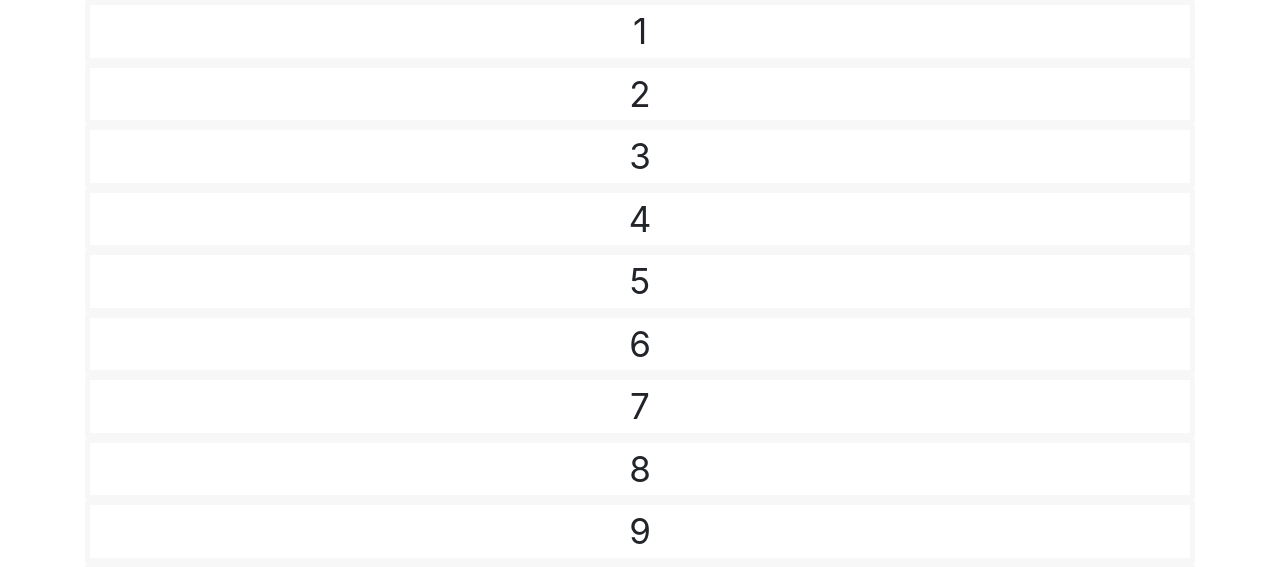
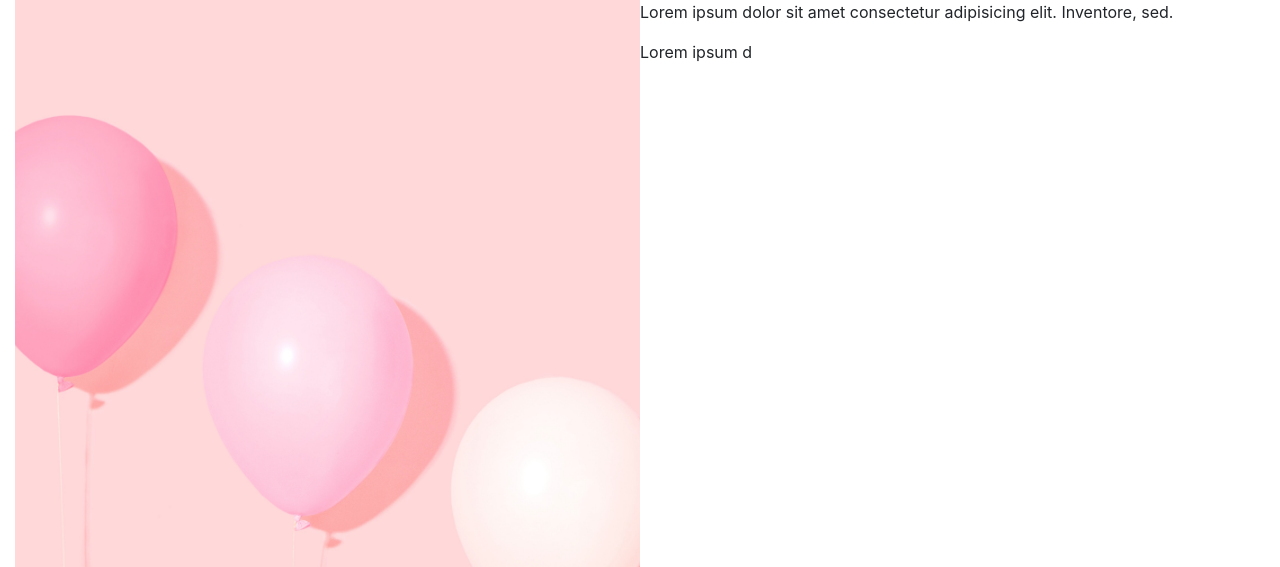
Before and after one commit to hrosegalb/portfolio, a plain HTML site: page views/index.html in a window 1280 px wide. Shown: the top 567 px of the page. Drawn offline with nearby package versions, Linux system fonts and the light colour scheme.

Commit message:
Begin HTML and CSS for splash page

```diff
--- a/views/index.html
+++ b/views/index.html
@@ -13,25 +13,45 @@
 
     <title>Hello, world!</title>
   </head>
-  <body>
-    <div class="container">
-        <div class="item">1</div>
-        <div class="item">2</div>
-        <div class="item">3</div>
-        <div class="item">4</div>
-        <div class="item">5</div>
-        <div class="item">6</div>
-        <div class="item">7</div>
-        <div class="item">8</div>
-        <div class="item">9</div>
-        <div class="item">10</div>
-    </div>
+  <div class="container">
+        <div class="photo">
+            <img src="../images/amy-shamblen-651683-unsplash.jpg">
+        </div>
+        <div class="text">
+          <p>Lorem ipsum dolor sit amet consectetur adipisicing elit. Inventore, sed.</p>
+          <p>Lorem ipsum d</p>
+        </div>
+</div>
 
-    <style>
+      <style>
         .container {
-            display: grid;
+          display: grid;
+          width: 100vw;
+          max-width: 100%;
+          max-height: 100%;
+          height: 100vh;
+          grid-template-columns: repeat(2, 1fr);
+          grid-template-areas:
+          "image content"
+          "image content"
+          "image content"
         }
-    </style>
+
+
+        .photo {
+            grid-area: image;
+        }
+        .photo > img {
+            object-fit: cover;
+            width: 100%;
+            height: 100%;
+            max-height: 100%;
+        }
+
+        .text {
+            grid-area: content;
+        }
+      </style>
 
     <!-- Optional JavaScript -->
     <!-- jQuery first, then Popper.js, then Bootstrap JS -->
```
